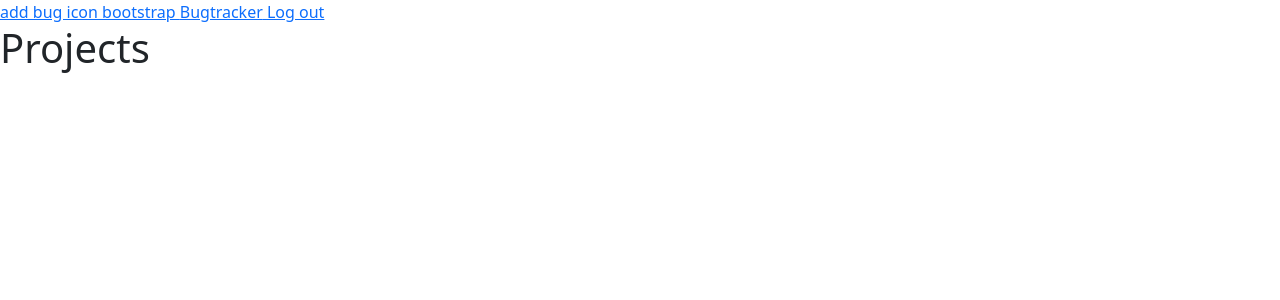
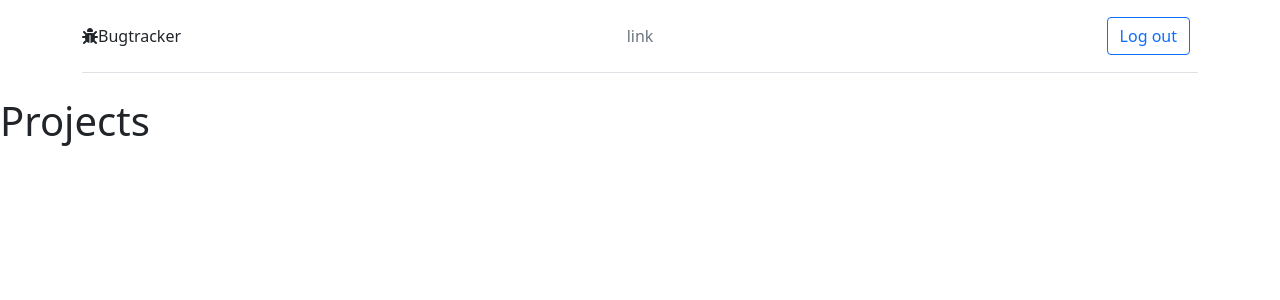
Before and after one commit to andols-dev/bugtracker, a Django app: page / in a window 1280 px wide. Shown: the top 300 px of the page. Run offline with Django 3.2, Linux system fonts and the light colour scheme; the visitor is signed in with stand-in values (Sample User, id 1); data that the repository does not hold is empty.

Commit message:
create new nav with bootstrap

```diff
--- a/templates/partials/nav.html
+++ b/templates/partials/nav.html
@@ -1,13 +1,26 @@
+<a href="{% url 'projects' %}">
 
-    <a href="{% url 'projects' %}">
-      add bug icon bootstrap
 
+</a>
+
+
+
+<div class="container">
+  <header class="d-flex flex-wrap align-items-center justify-content-center justify-content-md-between py-3 mb-4 border-bottom">
+    <a href="/" class="d-flex align-items-center col-md-3 mb-2 mb-md-0 text-dark text-decoration-none">
+      <i class="fas fa-bug"></i>
       <span>Bugtracker</span>
     </a>
 
+    <ul class="nav col-12 col-md-auto mb-2 justify-content-center mb-md-0">
+      <li><a href="#" class="nav-link px-2 link-secondary">link</a></li>
+
+    </ul>
+
+    <div class="col-md-3 text-end">
       {% if user.is_authenticated %}
-
-      <a href="{% url 'logout' %}">Log out
-
-      </a>
+        <a href="{% url 'logout' %}" type="button" role="button" class="btn btn-outline-primary me-2">Log out</a>
       {% endif %}
+    </div>
+  </header>
+</div>
```
